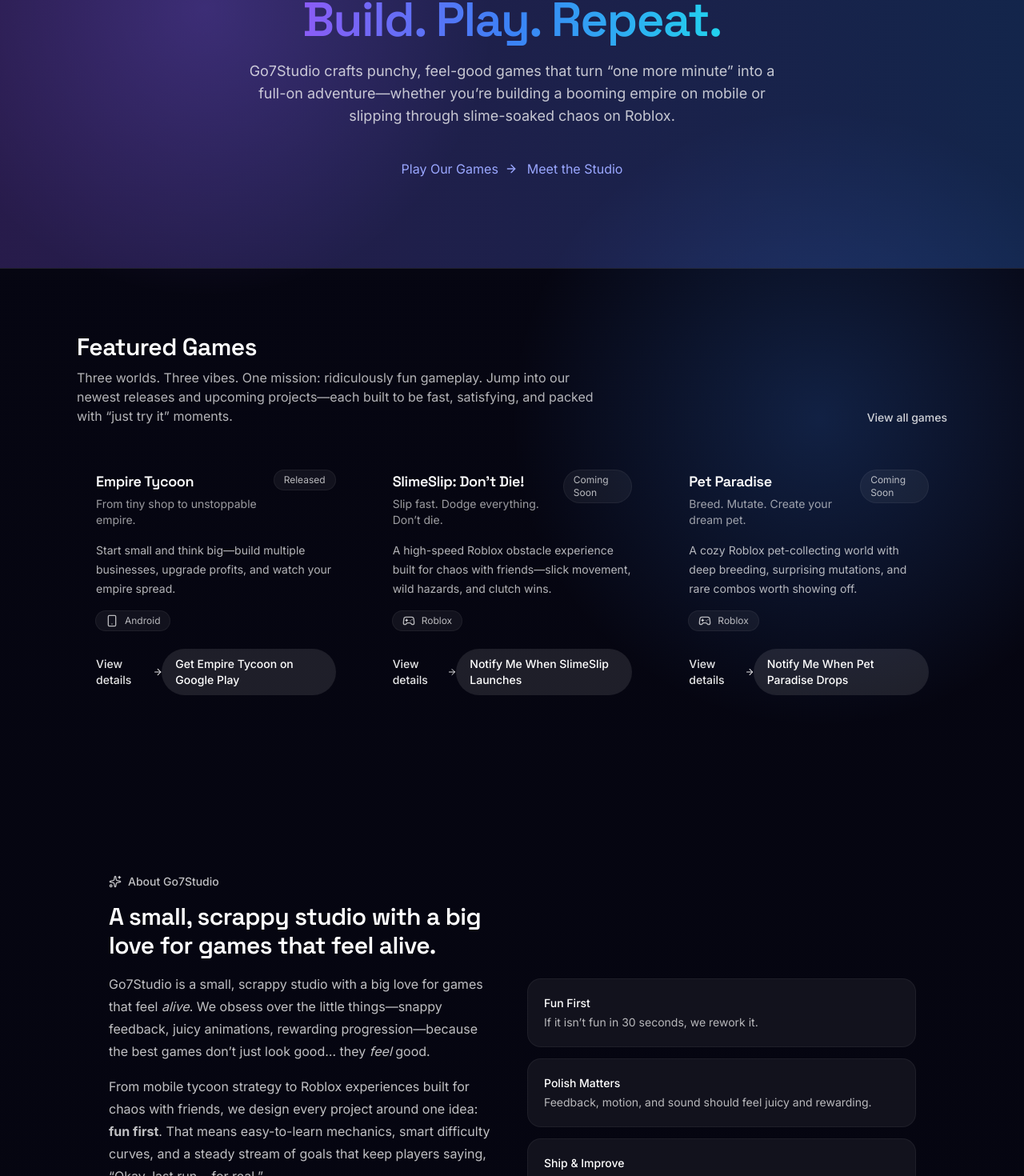
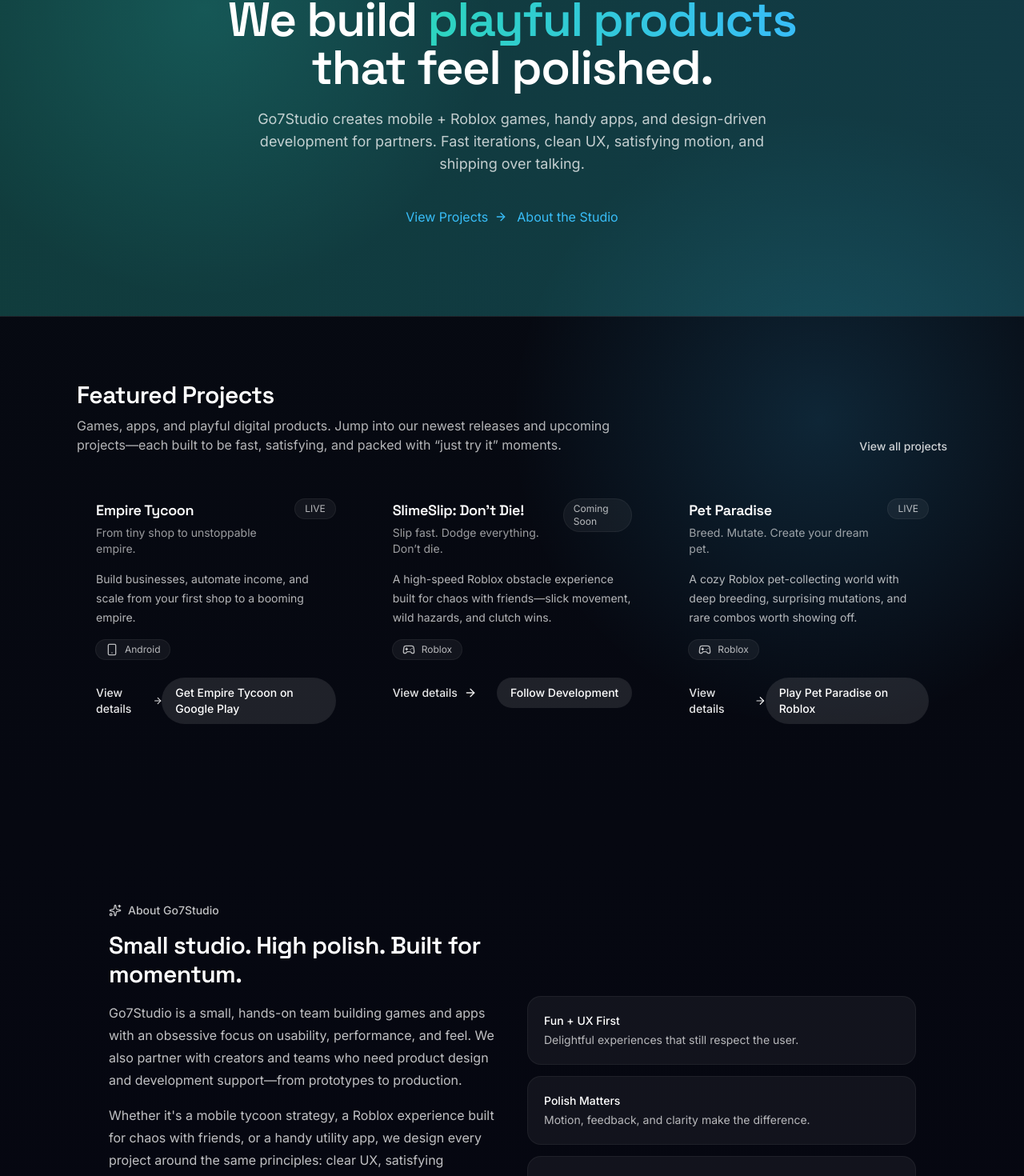
Before and after one commit to SteveMLC/go7studio-website, a Next.js app: page / in a window 1280 px wide. Shown: the part 246-1716 px from the top of the page at 80% size. Built offline with nearby package versions, Linux system fonts and the light colour scheme.

Commit message:
feat: redesign with new color scheme and broader messaging

```diff
--- a/src/app/games/[slug]/page.tsx
+++ b/src/app/games/[slug]/page.tsx
@@ -51,8 +51,8 @@
 
       <header className="glass-card relative overflow-hidden p-8 sm:p-10">
         <div className="pointer-events-none absolute inset-0">
-          <div className="absolute -left-24 -top-24 h-64 w-64 rounded-full bg-brand-purple/20 blur-3xl" />
-          <div className="absolute -right-24 -bottom-24 h-64 w-64 rounded-full bg-brand-blue/20 blur-3xl" />
+          <div className="absolute -left-24 -top-24 h-64 w-64 rounded-full bg-brand-teal/20 blur-3xl" />
+          <div className="absolute -right-24 -bottom-24 h-64 w-64 rounded-full bg-brand-sky/20 blur-3xl" />
         </div>
 
         <div className="relative max-w-3xl">
--- a/src/app/globals.css
+++ b/src/app/globals.css
@@ -2,14 +2,14 @@
 @import "tailwindcss";
 
 :root {
-  --ink-950: #060612;
-  --ink-900: #0b0b1a;
-  --ink-800: #11122a;
-  --ink-700: #1b1d3a;
+  --ink-950: #070b12;
+  --ink-900: #0b1220;
+  --ink-800: #0f1a2e;
+  --ink-700: #172443;
 
-  --text-primary: #f5f7ff;
-  --text-secondary: #b9bce3;
-  --text-muted: #8b8fbf;
+  --text-primary: #f2f7ff;
+  --text-secondary: #b7c3d6;
+  --text-muted: #7e8ca8;
 }
 
 html {
@@ -21,8 +21,8 @@
   min-height: 100vh;
   color: var(--text-primary);
   background:
-    radial-gradient(600px circle at 20% 10%, rgba(139, 92, 246, 0.25), transparent 60%),
-    radial-gradient(700px circle at 80% 30%, rgba(59, 130, 246, 0.22), transparent 55%),
+    radial-gradient(600px circle at 20% 10%, rgba(45, 212, 191, 0.18), transparent 60%),
+    radial-gradient(700px circle at 80% 30%, rgba(56, 189, 248, 0.16), transparent 55%),
     radial-gradient(800px circle at 50% 90%, rgba(34, 211, 238, 0.14), transparent 60%),
     linear-gradient(180deg, var(--ink-950) 0%, #050510 100%);
 }
@@ -43,7 +43,7 @@
   }
 
   a {
-    color: #9aa7ff;
+    color: #38bdf8;
     text-underline-offset: 4px;
     transition: color 150ms;
   }
@@ -53,7 +53,7 @@
   }
 
   :focus-visible {
-    outline: 2px solid rgba(59, 130, 246, 0.45);
+    outline: 2px solid rgba(45, 212, 191, 0.45);
     outline-offset: 3px;
   }
 
@@ -76,7 +76,7 @@
   }
 
   .text-gradient {
-    background-image: linear-gradient(90deg, #8b5cf6 0%, #3b82f6 50%, #22d3ee 100%);
+    background-image: linear-gradient(90deg, #2dd4bf 0%, #38bdf8 100%);
     -webkit-background-clip: text;
     background-clip: text;
     color: transparent;
--- a/src/components/games/GameCard.tsx
+++ b/src/components/games/GameCard.tsx
@@ -29,7 +29,7 @@
           </div>
 
           <span className="rounded-full bg-white/5 px-3 py-1 text-xs text-white/70 ring-1 ring-white/10">
-            {game.status === "released" ? "Released" : "Coming Soon"}
+            {game.status === "released" ? "LIVE" : "Coming Soon"}
           </span>
         </div>
 
--- a/src/components/home/AboutSection.tsx
+++ b/src/components/home/AboutSection.tsx
@@ -7,58 +7,49 @@
       <div className="glass-card grid gap-10 p-8 sm:p-10 lg:grid-cols-2 lg:items-center">
         <div>
           <p className="inline-flex items-center gap-2 text-sm font-medium text-white/75">
-            <Sparkles className="h-4 w-4 text-brand-purple" />
+            <Sparkles className="h-4 w-4 text-brand-teal" />
             About Go7Studio
           </p>
           <h2 className="mt-3 text-2xl font-semibold text-white sm:text-3xl">
-            A small, scrappy studio with a big love for games that feel alive.
+            Small studio. High polish. Built for momentum.
           </h2>
 
           <div className="mt-4 space-y-4 text-sm leading-7 text-white/75 sm:text-base">
             <p>
-              Go7Studio is a small, scrappy studio with a big love for games that
-              feel <em>alive</em>. We obsess over the little things—snappy
-              feedback, juicy animations, rewarding progression—because the best
-              games don’t just look good… they <em>feel</em> good.
+              Go7Studio is a small, hands-on team building games and apps with an obsessive focus on usability, performance, and feel. We also partner with creators and teams who need product design and development support—from prototypes to production.
             </p>
             <p>
-              From mobile tycoon strategy to Roblox experiences built for chaos
-              with friends, we design every project around one idea: <b>fun
-              first</b>. That means easy-to-learn mechanics, smart difficulty
-              curves, and a steady stream of goals that keep players saying,
-              “Okay, last run… for real.”
+              Whether it&apos;s a mobile tycoon strategy, a Roblox experience built for chaos with friends, or a handy utility app, we design every project around the same principles: clear UX, satisfying feedback, and shipping real value.
             </p>
             <p>
-              We’re constantly experimenting, polishing, and shipping. If you’re
-              here, you’re early—and we can’t wait to build the next hit with
-              you.
+              We&apos;re constantly experimenting, polishing, and shipping. If you&apos;re here, you&apos;re early—and we&apos;re excited to build what&apos;s next.
             </p>
           </div>
 
           <div className="mt-8">
             <Link href="/games" className="btn-secondary inline-flex">
-              Explore the games
+              See projects
             </Link>
           </div>
         </div>
 
         <div className="space-y-4">
           <div className="rounded-2xl bg-white/5 p-5 ring-1 ring-white/10">
-            <p className="text-sm font-medium text-white">Fun First</p>
+            <p className="text-sm font-medium text-white">Fun + UX First</p>
             <p className="mt-1 text-sm text-white/70">
-              If it isn’t fun in 30 seconds, we rework it.
+              Delightful experiences that still respect the user.
             </p>
           </div>
           <div className="rounded-2xl bg-white/5 p-5 ring-1 ring-white/10">
             <p className="text-sm font-medium text-white">Polish Matters</p>
             <p className="mt-1 text-sm text-white/70">
-              Feedback, motion, and sound should feel juicy and rewarding.
+              Motion, feedback, and clarity make the difference.
             </p>
           </div>
           <div className="rounded-2xl bg-white/5 p-5 ring-1 ring-white/10">
-            <p className="text-sm font-medium text-white">Ship & Improve</p>
+            <p className="text-sm font-medium text-white">Ship, Learn, Improve</p>
             <p className="mt-1 text-sm text-white/70">
-              Launch, learn, iterate—then make it even better.
+              Launch early, iterate fast, and improve continuously.
             </p>
           </div>
         </div>
--- a/src/components/home/FeaturedGames.tsx
+++ b/src/components/home/FeaturedGames.tsx
@@ -8,12 +8,10 @@
       <div className="mb-8 flex items-end justify-between gap-4">
         <div>
           <h2 className="text-2xl font-semibold text-white sm:text-3xl">
-            Featured Games
+            Featured Projects
           </h2>
           <p className="mt-2 max-w-2xl text-sm text-white/70 sm:text-base">
-            Three worlds. Three vibes. One mission: ridiculously fun gameplay.
-            Jump into our newest releases and upcoming projects—each built to be
-            fast, satisfying, and packed with “just try it” moments.
+            Games, apps, and playful digital products. Jump into our newest releases and upcoming projects—each built to be fast, satisfying, and packed with &ldquo;just try it&rdquo; moments.
           </p>
         </div>
 
@@ -21,7 +19,7 @@
           href="/games"
           className="hidden text-sm font-medium text-white/80 hover:text-white sm:inline-flex"
         >
-          View all games
+          View all projects
         </Link>
       </div>
 
@@ -36,7 +34,7 @@
           href="/games"
           className="btn-secondary inline-flex w-full items-center justify-center"
         >
-          View all games
+          View all projects
         </Link>
       </div>
     </section>
--- a/src/components/home/HeroSection.tsx
+++ b/src/components/home/HeroSection.tsx
@@ -13,11 +13,11 @@
           className="absolute inset-0 opacity-25 bg-animated-gradient"
           style={{
             backgroundImage:
-              "linear-gradient(90deg, #8B5CF6 0%, #3B82F6 50%, #22D3EE 100%)",
+              "linear-gradient(90deg, #2DD4BF 0%, #38BDF8 100%)",
           }}
         />
-        <div className="absolute left-1/2 top-[-240px] h-[560px] w-[560px] -translate-x-1/2 rounded-full bg-brand-purple/25 blur-3xl" />
-        <div className="absolute left-[10%] top-[30%] h-[420px] w-[420px] rounded-full bg-brand-blue/20 blur-3xl" />
+        <div className="absolute left-1/2 top-[-240px] h-[560px] w-[560px] -translate-x-1/2 rounded-full bg-brand-teal/20 blur-3xl" />
+        <div className="absolute left-[10%] top-[30%] h-[420px] w-[420px] rounded-full bg-brand-sky/18 blur-3xl" />
         <div className="absolute right-[5%] top-[45%] h-[460px] w-[460px] rounded-full bg-brand-cyan/15 blur-3xl" />
       </div>
 
@@ -29,18 +29,16 @@
           className="mx-auto max-w-3xl text-center"
         >
           <p className="mx-auto inline-flex items-center gap-2 rounded-full bg-white/5 px-4 py-2 text-xs text-white/75 ring-1 ring-white/10">
-            <Gamepad2 className="h-4 w-4 text-brand-cyan" />
-            Fun-first mobile & Roblox games
+            <Gamepad2 className="h-4 w-4 text-brand-sky" />
+            Games • Apps • Design/Dev Services
           </p>
 
           <h1 className="mt-6 text-balance text-4xl font-semibold tracking-tight text-white sm:text-6xl">
-            <span className="text-gradient">Build. Play. Repeat.</span>
+            We build <span className="text-gradient">playful products</span> that feel polished.
           </h1>
 
           <p className="mx-auto mt-5 max-w-2xl text-pretty text-base leading-7 text-white/75 sm:text-lg">
-            Go7Studio crafts punchy, feel-good games that turn “one more minute”
-            into a full-on adventure—whether you’re building a booming empire on
-            mobile or slipping through slime-soaked chaos on Roblox.
+            Go7Studio creates mobile + Roblox games, handy apps, and design-driven development for partners. Fast iterations, clean UX, satisfying motion, and shipping over talking.
           </p>
 
           <div className="mt-10 flex flex-col items-center justify-center gap-3 sm:flex-row">
@@ -48,7 +46,7 @@
               href="/games"
               className="btn-primary inline-flex w-full items-center justify-center gap-2 sm:w-auto"
             >
-              Play Our Games
+              View Projects
               <ArrowRight className="h-4 w-4" />
             </Link>
 
@@ -56,7 +54,7 @@
               href="/#about"
               className="btn-secondary inline-flex w-full items-center justify-center sm:w-auto"
             >
-              Meet the Studio
+              About the Studio
             </Link>
           </div>
         </motion.div>
--- a/src/lib/games.ts
+++ b/src/lib/games.ts
@@ -22,7 +22,7 @@
     title: "Empire Tycoon",
     tagline: "From tiny shop to unstoppable empire.",
     description:
-      "Start small and think big—build multiple businesses, upgrade profits, and watch your empire spread.",
+      "Build businesses, automate income, and scale from your first shop to a booming empire.",
     longDescription:
       "Start small and think big. Empire Tycoon puts you in charge of turning a simple business into a money-printing machine—one upgrade, one expansion, and one smart decision at a time.\n\nHire managers, unlock new industries, and watch your profits skyrocket as your empire spreads. The deeper you go, the more satisfying the strategy becomes: optimize your income, pick the best upgrades, and build a growth engine that never stops.\n\nWhether you play for five minutes or five hours, Empire Tycoon is designed to deliver constant progress—smooth, addictive, and incredibly rewarding.",
     features: [
@@ -36,7 +36,7 @@
     status: "released",
     platforms: ["android"],
     primaryCtaLabel: "Get Empire Tycoon on Google Play",
-    primaryCtaHref: "https://play.google.com/store",
+    primaryCtaHref: "https://play.google.com/store/apps/details?id=com.go7studio.empire_tycoon",
     secondaryCtaLabel: "Meet the Studio",
     secondaryCtaHref: "/#about",
   },
@@ -56,7 +56,7 @@
     ],
     status: "coming-soon",
     platforms: ["roblox"],
-    primaryCtaLabel: "Notify Me When SlimeSlip Launches",
+    primaryCtaLabel: "Follow Development",
     primaryCtaHref: "/#about",
     secondaryCtaLabel: "Explore other games",
     secondaryCtaHref: "/games",
@@ -75,10 +75,10 @@
       "Customization: assemble pets with unique parts, colors, and styles",
       "Progression loops designed for collectors, creators, and traders",
     ],
-    status: "coming-soon",
+    status: "released",
     platforms: ["roblox"],
-    primaryCtaLabel: "Notify Me When Pet Paradise Drops",
-    primaryCtaHref: "/#about",
+    primaryCtaLabel: "Play Pet Paradise on Roblox",
+    primaryCtaHref: "https://www.roblox.com/games/124370058891623/Pet-Paradise",
     secondaryCtaLabel: "Explore other games",
     secondaryCtaHref: "/games",
   },
--- a/tailwind.config.ts
+++ b/tailwind.config.ts
@@ -11,32 +11,32 @@
     extend: {
       colors: {
         ink: {
-          950: "#060612",
-          900: "#0B0B1A",
-          800: "#11122A",
-          700: "#1B1D3A",
+          950: "#070B12",
+          900: "#0B1220",
+          800: "#0F1A2E",
+          700: "#172443",
         },
         text: {
-          primary: "#F5F7FF",
-          secondary: "#B9BCE3",
-          muted: "#8B8FBF",
-          link: "#9AA7FF",
+          primary: "#F2F7FF",
+          secondary: "#B7C3D6",
+          muted: "#7E8CA8",
+          link: "#38BDF8",
         },
         brand: {
-          purple: "#8B5CF6",
-          blue: "#3B82F6",
+          teal: "#2DD4BF",
+          sky: "#38BDF8",
           cyan: "#22D3EE",
-          pink: "#EC4899",
+          lime: "#A3E635",
         },
         state: {
           success: "#22C55E",
           warning: "#F59E0B",
           danger: "#EF4444",
         },
-        focusRing: "rgba(59,130,246,0.45)",
+        focusRing: "rgba(45,212,191,0.45)",
         // Back-compat aliases used in existing components
-        primary: "#8B5CF6",
-        accent: "#3B82F6",
+        primary: "#2DD4BF",
+        accent: "#38BDF8",
       },
       fontFamily: {
         sans: ["Inter", "ui-sans-serif", "system-ui"],
@@ -66,7 +66,7 @@
         shimmer: "shimmer 1.25s cubic-bezier(0.22, 1, 0.36, 1) infinite",
       },
       boxShadow: {
-        glow: "0 12px 30px rgba(139,92,246,0.18)",
+        glow: "0 12px 30px rgba(45,212,191,0.18)",
       },
     },
   },
@@ -86,21 +86,21 @@
           borderRadius: "14px",
           padding: "14px 18px",
           fontWeight: "600",
-          color: "#0B0B1A",
+          color: "#0B1220",
           backgroundImage:
-            "linear-gradient(90deg, #8B5CF6 0%, #3B82F6 50%, #22D3EE 100%)",
-          boxShadow: "0 12px 30px rgba(139,92,246,0.18)",
+            "linear-gradient(90deg, #2DD4BF 0%, #38BDF8 100%)",
+          boxShadow: "0 12px 30px rgba(45,212,191,0.18)",
           transition: "transform 180ms, filter 180ms, box-shadow 180ms",
         },
         ".btn-primary:hover": {
           transform: "translateY(-1px)",
           filter: "saturate(1.1)",
           boxShadow:
-            "0 12px 30px rgba(139,92,246,0.20), 0 0 0 1px rgba(59,130,246,0.20)",
+            "0 12px 30px rgba(45,212,191,0.20), 0 0 0 1px rgba(56,189,248,0.20)",
         },
         ".btn-primary:active": {
           transform: "translateY(0)",
-          boxShadow: "0 10px 26px rgba(139,92,246,0.16)",
+          boxShadow: "0 10px 26px rgba(45,212,191,0.16)",
         },
         ".btn-secondary": {
           borderRadius: "14px",
```
Also changed, not shown: 1 other file (tests, documents, lock files or other folders).
